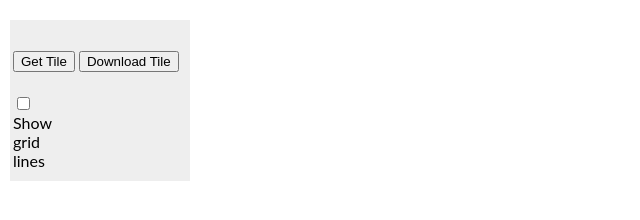
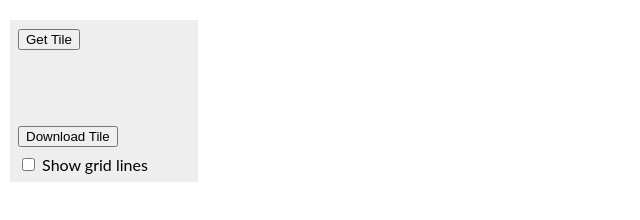
Before and after one commit to Aelpheris/PAT-Optimized, a website: page index.html in a window 1280 px wide. Shown: the whole page, without its empty margins (0-640 px from the left). Drawn offline with Linux system fonts and the light colour scheme.

Commit message:
Change side nave to CSS grid structure

```diff
--- a/index.html
+++ b/index.html
@@ -17,6 +17,9 @@
       background: #eee;
       overflow-x: hidden;
       padding: 8px 0;
+      padding-left: 8px;
+      display: grid;
+      row-gap: 8px;
     }
 
     .sidenav a {
@@ -55,27 +58,17 @@
   <body>
     <div class="sidenav">
       <div>
-        <table>
-          <tbody>
-            <tr>
-              <td>
-                <input id="submit" type="button" value="Get Tile" onclick="showTile(8000)" />
-              </td>
-              <td>
-                <input id="download" type="button" value="Download Tile" onclick="downloadTile()" />
-              </td>
-              <td>
-                <canvas id="selected-tile" width="56" height="56"></canvas>
-              </td>
-            </tr>
-            <tr>
-              <td>
-                <input type="checkbox" id="grid" name="grid" onclick="toggleGrid()">
-                <label for="grid">Show grid lines</label>
-              </td>
-            </tr>
-          </tbody>
-        </table>
+        <input id="submit" type="button" value="Get Tile" onclick="showTile(8000)" />
+      </div>
+      <div>
+        <canvas id="selected-tile" width="56" height="56"></canvas>
+      </div>
+      <div>
+        <input id="download" type="button" value="Download Tile" onclick="downloadTile()" />
+      </div>
+      <div>
+        <input type="checkbox" id="grid" name="grid" onclick="toggleGrid()">
+        <label for="grid">Show grid lines</label>
       </div>
     </div>
     <canvas id="map"></canvas>
```
Also changed, not shown: TODO.md (+1 -1 lines).
